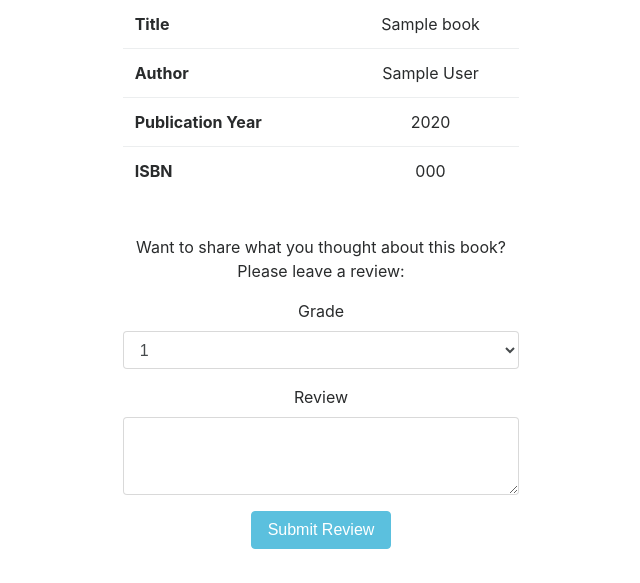
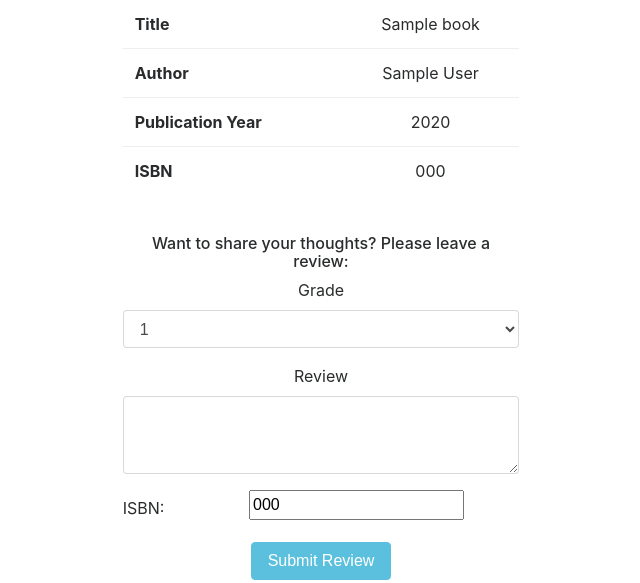
Before and after one commit to alexandrepernin/EDX_project1, a Flask app: template templates/book.html in a window 1280 px wide. Shown: the part 217-800 px from the top of the page, without its empty margins (319-959 px from the left). Run offline with Flask 2, Linux system fonts and the light colour scheme; the template is opened without the code that fills it: most values are stand-ins (such as "Sample title", 1, 10 or a date in 2020); some libraries are stand-ins or nearby versions.

Commit message:
Pass isbn number within review process

```diff
--- a/application.py
+++ b/application.py
@@ -89,8 +89,9 @@ def book(isbn):
 def review():
     review = request.form.get("review")
     grade = request.form.get("grade")
-    # db.execute("INSERT INTO reviews (review, grade) VALUES (:review, :grade)",
-    #         {"review": review, "grade": grade})
+    isbn = request.form.get("isbn")
+    # db.execute("INSERT INTO reviews (isbn, review, grade) VALUES (:isbn, :review, :grade)",
+    #         {"isbn": isbn, "review": review, "grade": grade})
     # db.commit()
 
-    return render_template("review.html", grade=grade, review=review)
+    return render_template("review.html", grade=grade, review=review, isbn=isbn)
--- a/templates/book.html
+++ b/templates/book.html
@@ -27,10 +27,11 @@
     </tbody>
 </table>
 <br>
-<p> Want to share what you thought about this book? Please leave a review:
+<h6> Want to share your thoughts? Please leave a review:</h6>
 
 
-<form action="{{ url_for('review') }}" method="post">
+<form action="{{ url_for('review', isbn=book.isbn) }}" method="post">
+
 
   <div class="form-group">
     <label for="exampleFormControlSelect1">Grade</label>
@@ -48,6 +49,13 @@
     <textarea name="review" class="form-control" id="exampleFormControlTextarea1" rows="3"></textarea>
   </div>
 
+  <div class="form-group row">
+    <label for="staticEmail" class="col-sm-2 col-form-label">ISBN:</label>
+    <div class="col-sm-10">
+      <input name="isbn" type="text" readonly class="form-control-plaintext" id="staticEmail" value={{book.isbn}}>
+    </div>
+  </div>
+
   <button type="submit" class="btn btn-info">Submit Review</button>
 
 </form>
--- a/templates/review.html
+++ b/templates/review.html
@@ -8,7 +8,7 @@
 {% block body %}
 <h1> Thanks for your contribution! </h1>
 <br>
-<p> Grade: {{grade}}, Review: {{review}} </p>
+<p> Grade: {{grade}}, Review: {{review}}, ISBN: {{isbn}}</p>
 <br>
 <a href="{{ url_for('search')}}" class="btn btn-outline-success" role="button" aria-pressed="true"> Search a book </a>
 <br>
```
